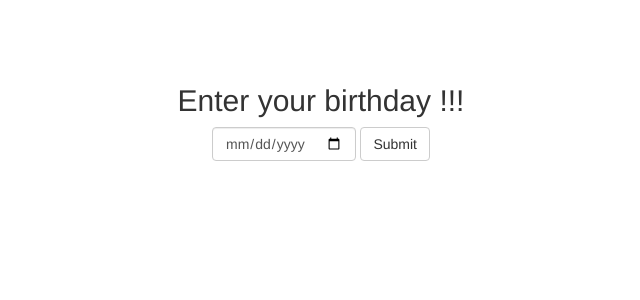
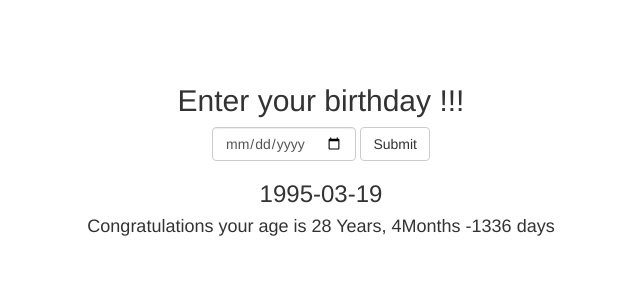
Before and after one commit to Sandipani/ageteller, a React (Create React App) app: page / in a window 1280 px wide. Shown: the top 300 px of the page, without its empty margins (319-959 px from the left). Built offline with nearby package versions, Linux system fonts and the light colour scheme.

Commit message:
Changes to be committed: 	new file:   .vscode/settings.json 	modified:   src/components/AgeStats.js 	modified:   src/components/App.js

```diff
--- a/src/components/AgeStats.js
+++ b/src/components/AgeStats.js
@@ -1,10 +1,25 @@
 import React, { Component } from 'react';
 
 class AgeStats extends Component {
+    timeSince(date){
+        let today = new Date().getTime();
+        let other_date= new Date(date).getTime();
+        let difference=Math.abs(today-other_date);
+
+        let day =Math.floor(difference / (1000*3600*24));
+        let years= Math.floor(day/365);
+        day -= years *365;
+        let months =Math.floor(day/31);
+        day -= months*365;
+
+        return `${years} Years, ${months}Months ${day} days`
+    }
+
     render(){
         return(
             <div>
             <h3>{this.props.date}</h3>
+            <h4>Congratulations your age is {this.timeSince(this.props.date)}</h4>
             </div>
         )
     }
--- a/src/components/App.js
+++ b/src/components/App.js
@@ -1,17 +1,15 @@
 import React, {Component} from 'react';
 import { Form,FormControl, Button } from 'react-bootstrap';
 import './App.css';
-//import AgeStats from './AgeStats';
+import AgeStats from './AgeStats';
 
 class App extends Component {
-    constructor()
-    {
+    constructor()    {
         super();
 
-        this.State =
-        {
-          newDate: ' ',
-          birthday:'1999-07-28'
+        this.state = {
+          newDate: '',
+          birthday: '1995-03-19'
         }
     }
 
@@ -36,7 +34,7 @@ changeBirthday(){
                 >
                     Submit
                 </Button>
-
+               <AgeStats date={this.state.birthday}/>
             </Form>
         </div>
         )
```
